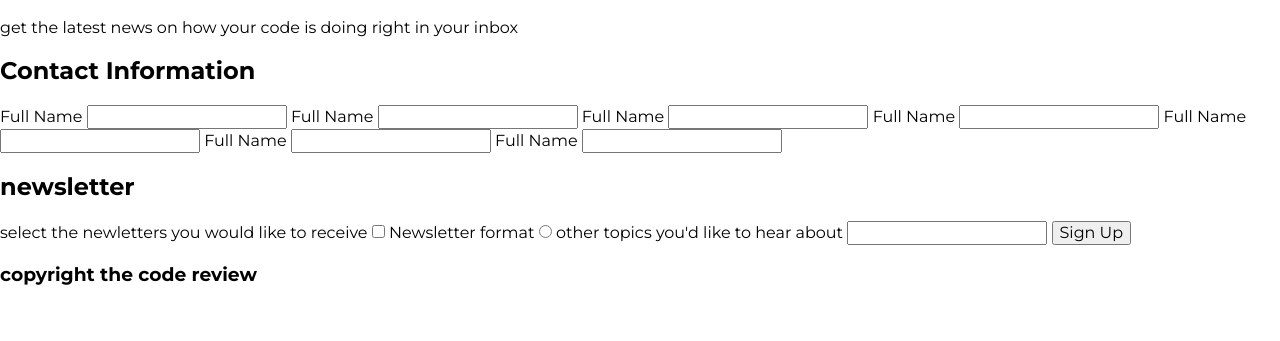
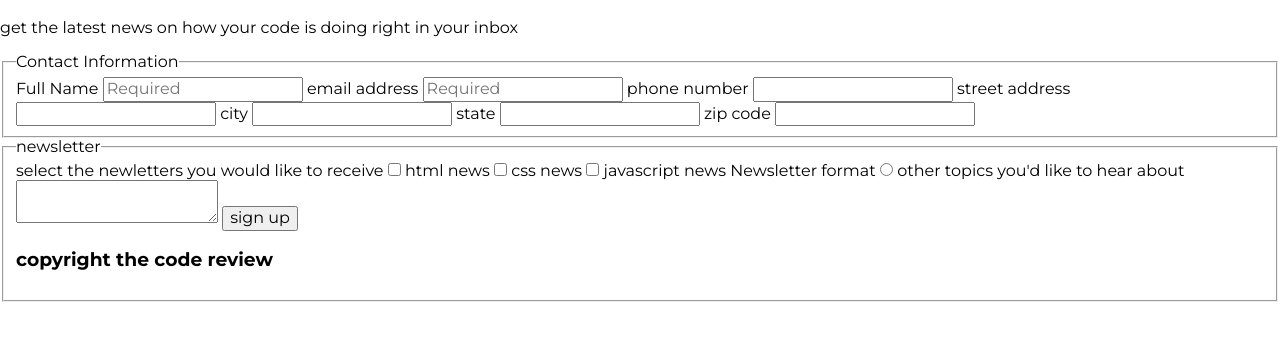
Before and after one commit to ibarram2/online-registration-form, a plain HTML site: page index.html in a window 1280 px wide. Shown: the part 119-460 px from the top of the page. Drawn offline with Linux system fonts and the light colour scheme.

Commit message:
Update index.html
Added more html form elements.

```diff
--- a/index.html
+++ b/index.html
@@ -24,43 +24,61 @@
     </div>
     <section class="mid-sec">
         <form action="/index.html" method="post">
-            <h2>Contact Information</h2>
+
+            <fieldset>
+                <legend>Contact Information</legend>
                 <label for="fname">Full Name</label>
-            <input type="text" id="fname" name="full_name">
+                <input type="text" id="fname" name="full_name" placeholder="Required">
 
-            <label for="email">Full Name</label>
-            <input type="email" id="email" name="email_address">
+                <label for="email">email address</label>
+                <input type="email" id="email" name="email_address" placeholder="Required">
 
-            <label for="phone">Full Name</label>
+                <label for="phone">phone number</label>
                 <input type="number" id="phone" name="phone_number">
 
-            <label for="address">Full Name</label>
+                <label for="address">street address</label>
                 <input type="text" id="address" name="street_address">
 
-            <label for="city">Full Name</label>
+                <label for="city">city</label>
                 <input type="text" id="city" name="city_name">
 
-            <label for="state">Full Name</label>
+                <label for="state">state</label>
                 <input type="option" id="state" name="state_name">
 
-            <label for="zip">Full Name</label>
+                <label for="zip">zip code</label>
                 <input type="number" id="zip" name="postal_code">
+            </fieldset>
+
         </form>
+
     </section>
+
     <section class="bot-sec">
         <form action="/index.html" method="post">
-            <h2>newsletter</h2>
+
+            <fieldset>
+                <legend>newsletter</legend>
+
+
                 <label>select the newletters you would like to receive</label>
-            <input type="checkbox" id="subject" name="subject_type">
+                <input type="checkbox" id="html" name="subject_type">
+                <label for="html">html news</label>
+                <input type="checkbox" id="css" name="subject_type">
+                <label for="css">css news</label>
+                <input type="checkbox" id="javascript" name="subject_type">
+                <label for="javascript">javascript news</label>
 
                 <label>Newsletter format</label>
                 <input type="radio" id="format" name="format">
 
                 <label for="topics">other topics you'd like to hear about</label>
-            <input type="text" id="topics" name="topics">
+                <textarea id="topics" name="topics"></textarea>
 
-            <button type="submit">Sign Up</button>
+                <button type="submit">sign up</button>
                 <h3>copyright the code review</h3>
+
+            </fieldset>
+
         </form>
     </section>
 
```
Lines whose indentation alone changed are shown as unchanged.
